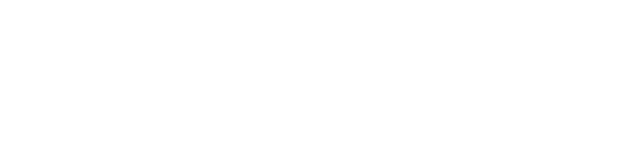
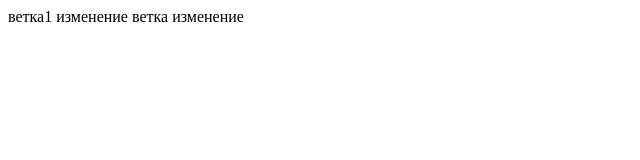
Before and after one commit to Leonid000/Git-Test, a plain HTML site: page index.html in a window 1280 px wide. Shown: the whole page, without its empty margins (0-640 px from the left). Drawn offline with Linux system fonts and the light colour scheme.

Commit message:
ветка изменение

```diff
--- a/index.html
+++ b/index.html
@@ -6,5 +6,7 @@
     <title>Document</title>
 </head>
 <body>
+    ветка1 изменение
+    ветка изменение
 </body>
 </html>
```
